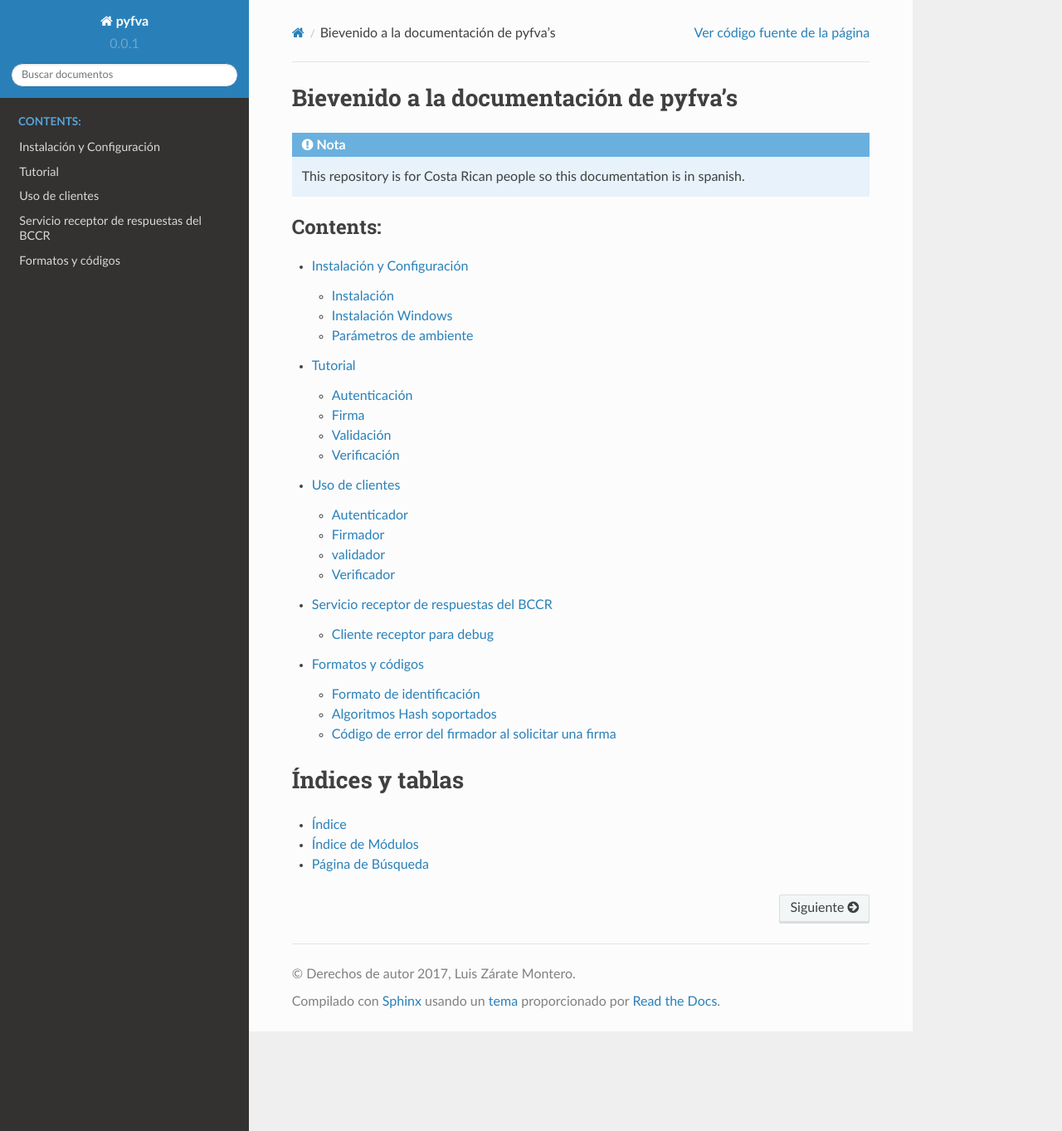
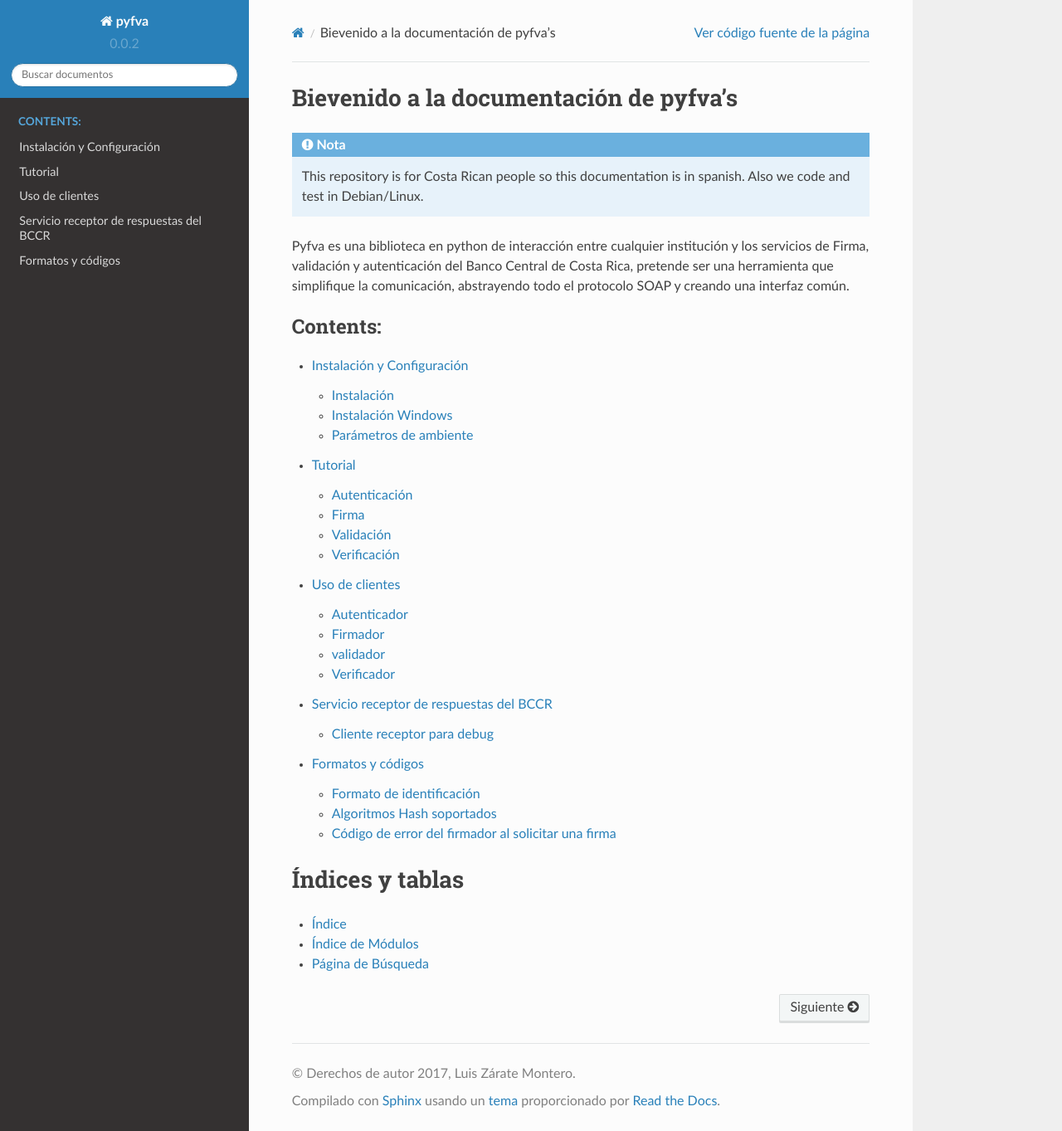
Before and after one commit to Solvosoft/pyfva, a Sphinx documentation site: the page built from docs/source/index.rst, in a window 1280 px wide and 1363 px high. Shown: the whole window at 83% size. Built offline with Sphinx 7.4.7 and the Read the Docs theme 2.0.0, drawn with Linux system fonts in a browser that asks for light colours.

Commit message:
Update Documentation

```diff
--- a/docs/source/conf.py
+++ b/docs/source/conf.py
@@ -60,9 +60,9 @@ author = 'Luis Zárate Montero'
 # built documents.
 #
 # The short X.Y version.
-version = '0.0.1'
+version = '0.0.2'
 # The full version, including alpha/beta/rc tags.
-release = '0.0.1'
+release = '0.0.2-alpha'
 
 # The language for content autogenerated by Sphinx. Refer to documentation
 # for a list of supported languages.
--- a/docs/source/index.rst
+++ b/docs/source/index.rst
@@ -6,7 +6,10 @@
 Bievenido a la documentación de pyfva's
 =========================================
 
-.. note:: This repository is for Costa Rican people so this documentation is in spanish.
+.. note:: This repository is for Costa Rican people so this documentation is in spanish. Also we code and test in Debian/Linux.
+
+Pyfva es una biblioteca en python de interacción entre cualquier institución y los servicios de Firma, validación y autenticación del Banco Central de Costa Rica, pretende ser una herramienta que simplifique la comunicación, abstrayendo todo el protocolo SOAP y creando una interfaz común.
+
 
 .. toctree::
    :maxdepth: 2
--- a/setup.py
+++ b/setup.py
@@ -24,7 +24,7 @@ README = open(os.path.join(os.path.dirname(__file__), 'README.rst')).read()
 os.chdir(os.path.normpath(os.path.join(os.path.abspath(__file__), os.pardir)))
 
 # Dynamically calculate the version based on django.VERSION.
-version = '0.0.1'
+version = '0.0.2'
 
 setup(
     author='Luis Zarate Montero',
```
